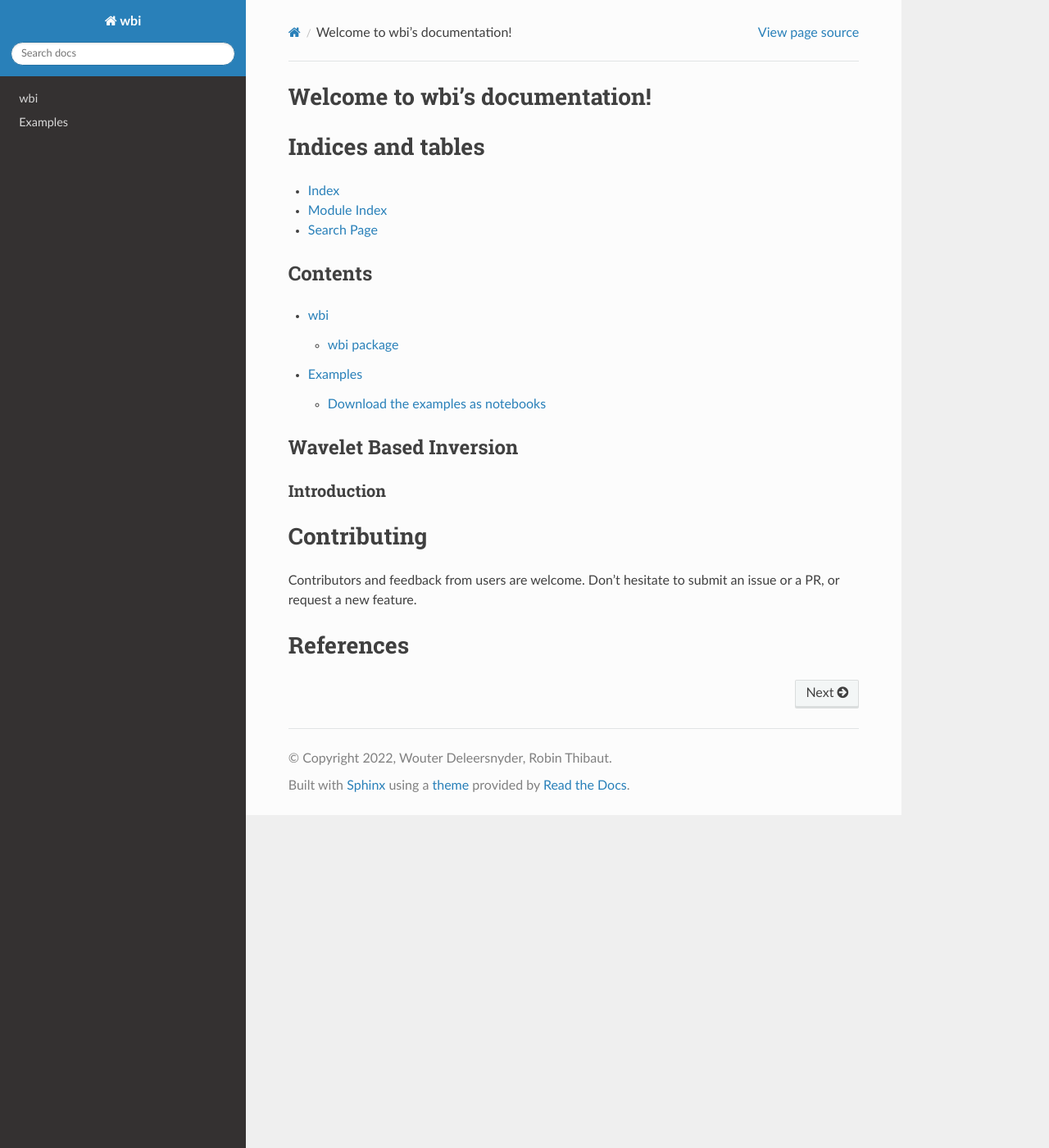
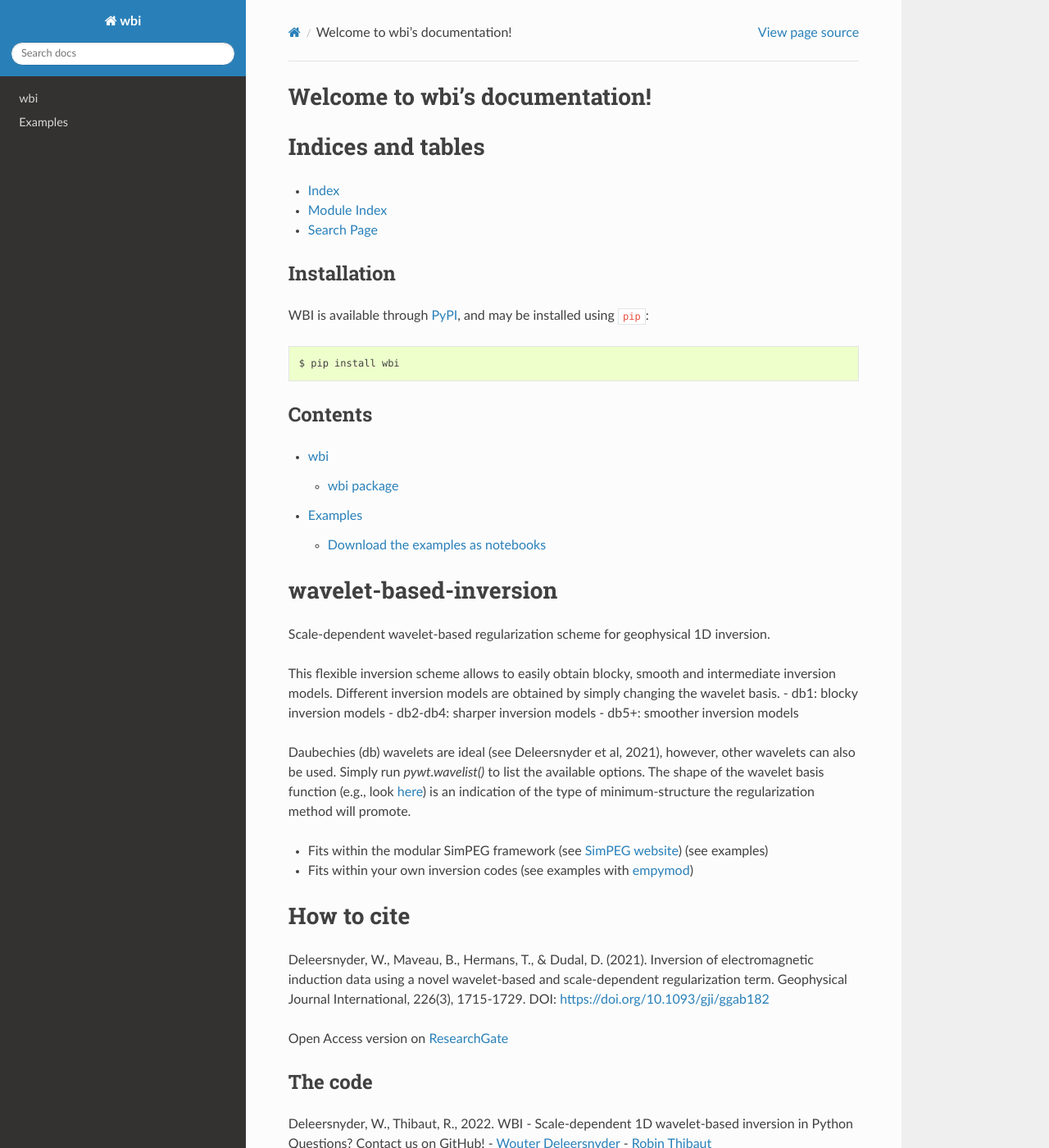
Before and after one commit to WouterDls/1D-wavelet-based-inversion, a Sphinx documentation site: the page built from docs/source/index.rst, in a window 1280 px wide and 1400 px high. Shown: the whole window at 82% size. Built offline with Sphinx 7.4.7 and the Read the Docs theme 2.0.0, drawn with Linux system fonts in a browser that asks for light colours; pages that are not in the unit, such as notebooks, are missing from menus.

Commit message:
Fixed readme

```diff
--- a/docs/source/index.rst
+++ b/docs/source/index.rst
@@ -19,6 +19,12 @@ Indices and tables
 * :ref:`modindex`
 * :ref:`search`
 
+Installation
+------------
+
+WBI is available through `PyPI <https://pypi.org/project/wbi/>`_, and may be installed using ``pip``: ::
+
+   $ pip install wbi
 
 Contents
 -----------------
@@ -29,15 +35,33 @@ Contents
    modules.rst
    examples.rst
 
-Wavelet Based Inversion
-----------------------------
+wavelet-based-inversion
+==================
 
-Introduction
-.............
+Scale-dependent wavelet-based regularization scheme for geophysical 1D  inversion.
 
-Contributing
-=============
-Contributors and feedback from users are welcome. Don't hesitate to submit an issue or a PR, or request a new feature.
+This flexible inversion scheme allows to easily obtain blocky, smooth and intermediate inversion models.
+Different inversion models are obtained by simply changing the wavelet basis.
+- db1: blocky inversion models
+- db2-db4: sharper inversion models
+- db5+: smoother inversion models
 
-References
-=============
+Daubechies (db) wavelets are ideal (see Deleersnyder et al, 2021), however, other wavelets can also be used. Simply run `pywt.wavelist()` to list the available options. The shape of the wavelet basis function (e.g., look `here <http://wavelets.pybytes.com>`_) is an indication of the type of minimum-structure the regularization method will promote.
+
+- Fits within the modular SimPEG framework (see `SimPEG website <https://simpeg.xyz/>`_) (see examples)
+- Fits within your own inversion codes (see examples with `empymod <https://empymod.emsig.xyz/en/stable/>`_)
+
+How to cite
+==================
+
+Deleersnyder, W., Maveau, B., Hermans, T., & Dudal, D. (2021). Inversion of electromagnetic induction data using a novel wavelet-based and scale-dependent regularization term. Geophysical Journal International, 226(3), 1715-1729.  DOI: https://doi.org/10.1093/gji/ggab182
+
+Open Access version on `ResearchGate <https://www.researchgate.net/publication/351407378_Inversion_of_electromagnetic_induction_data_using_a_novel_wavelet-based_and_scale-dependent_regularization_term>`_
+
+The code
+--------
+Deleersnyder, W., Thibaut, R., 2022. WBI - Scale-dependent 1D wavelet-based inversion in Python
+Questions?
+Contact us on GitHub!
+- `Wouter Deleersnyder <https://github.com/WouterDls>`_
+- `Robin Thibaut <https://github.com/RobinThibaut>`_
```
Also changed, not shown: README.md (+1 -1 lines).
